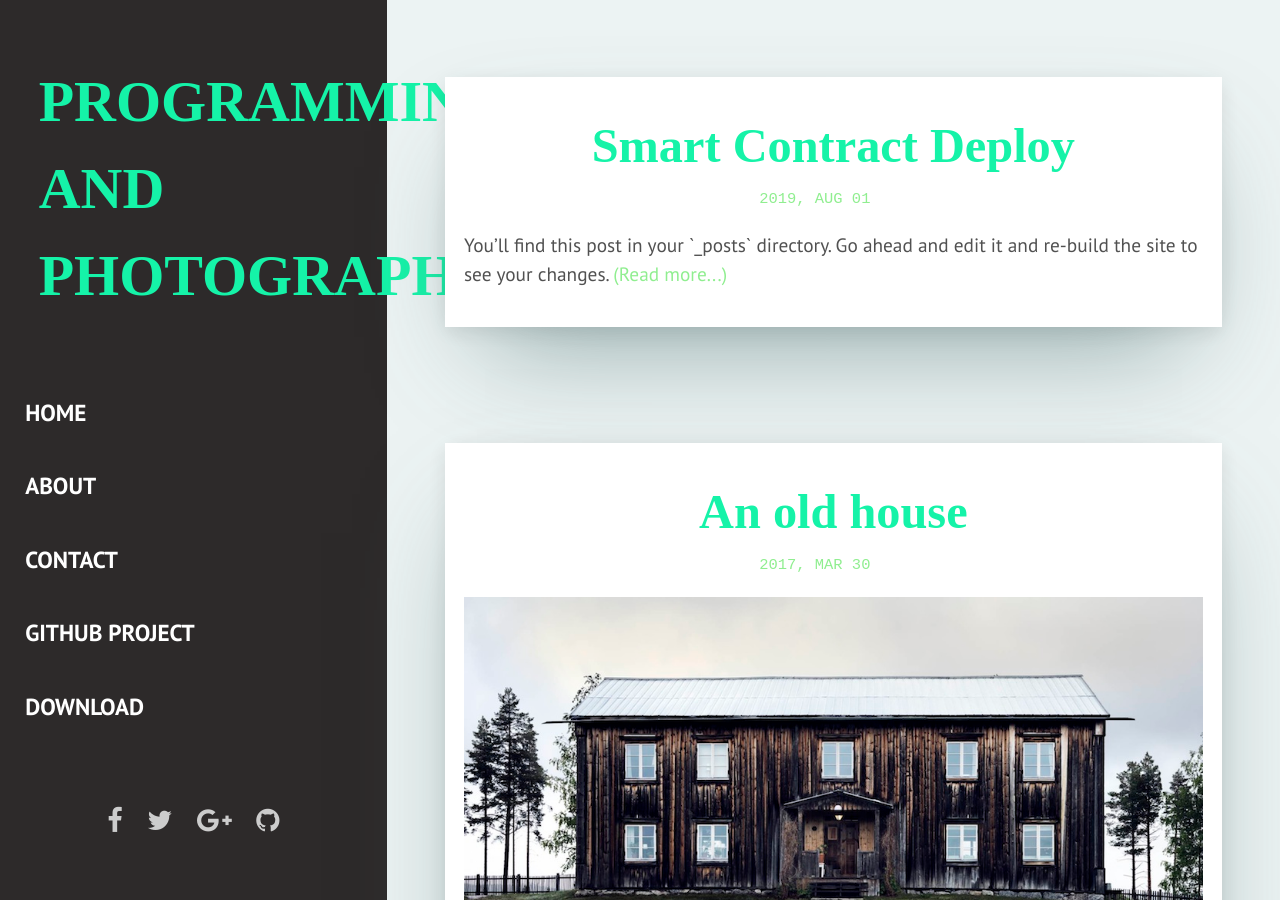
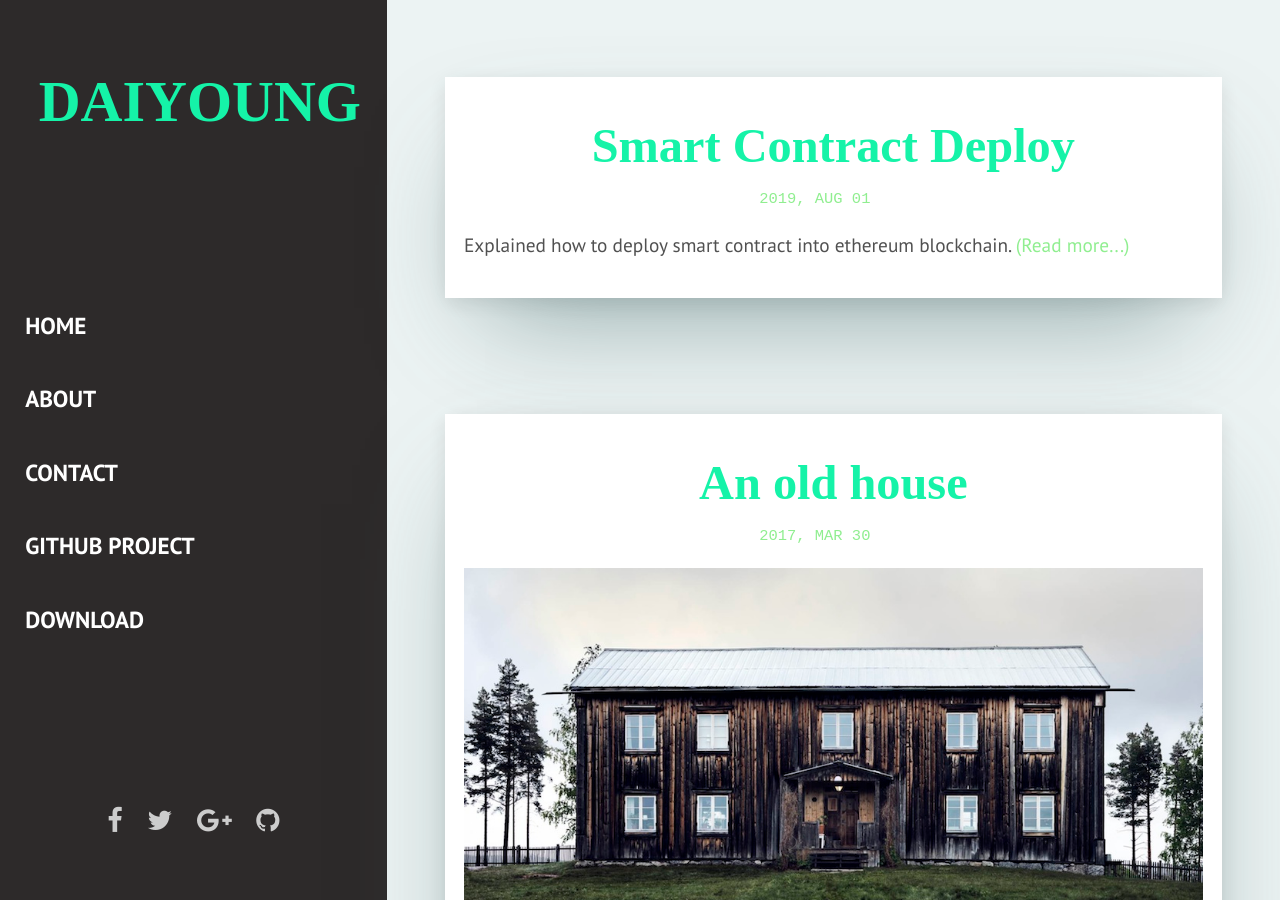
Before and after one commit to dykim111/dykim111.github.io, a Jekyll site: the page built from index.html, in a window 1280 px wide and 900 px high. Built offline with Jekyll 4.4.1, drawn with Linux system fonts in a browser that asks for light colours; some web fonts are replaced; the list of posts is cut into pages by our own code.

Commit message:
changed title

```diff
--- a/_config.yml
+++ b/_config.yml
@@ -1,5 +1,5 @@
 # Profile information
-name: Programming and Photography
+name: Daiyoung
 title: Fresh - Free Jekyll Theme
 description: > # this means to ignore newlines until "baseurl:"
   Write an awesome description for your new site here. You can edit this
@@ -17,7 +17,7 @@ google-plus: #Add your Google+
 github: #Add your Github
 
 # Contact form
-email: #your-email@domain.com
+email: promer111@gmail.com
 
 # Comments
 discus-identifier: # Add your Disqus identifier
--- a/_posts/2019-08-02-smart-contract-deploy.markdown
+++ b/_posts/2019-08-02-smart-contract-deploy.markdown
@@ -2,7 +2,7 @@
 layout: post
 title:  "Smart Contract Deploy"
 date:   2019-08-02 00:00:00 +0200
-description: You’ll find this post in your `_posts` directory. Go ahead and edit it and re-build the site to see your changes.
+description: Explained how to deploy smart contract into ethereum blockchain.
 ---
 
 ## Smart Contract deploy
```
